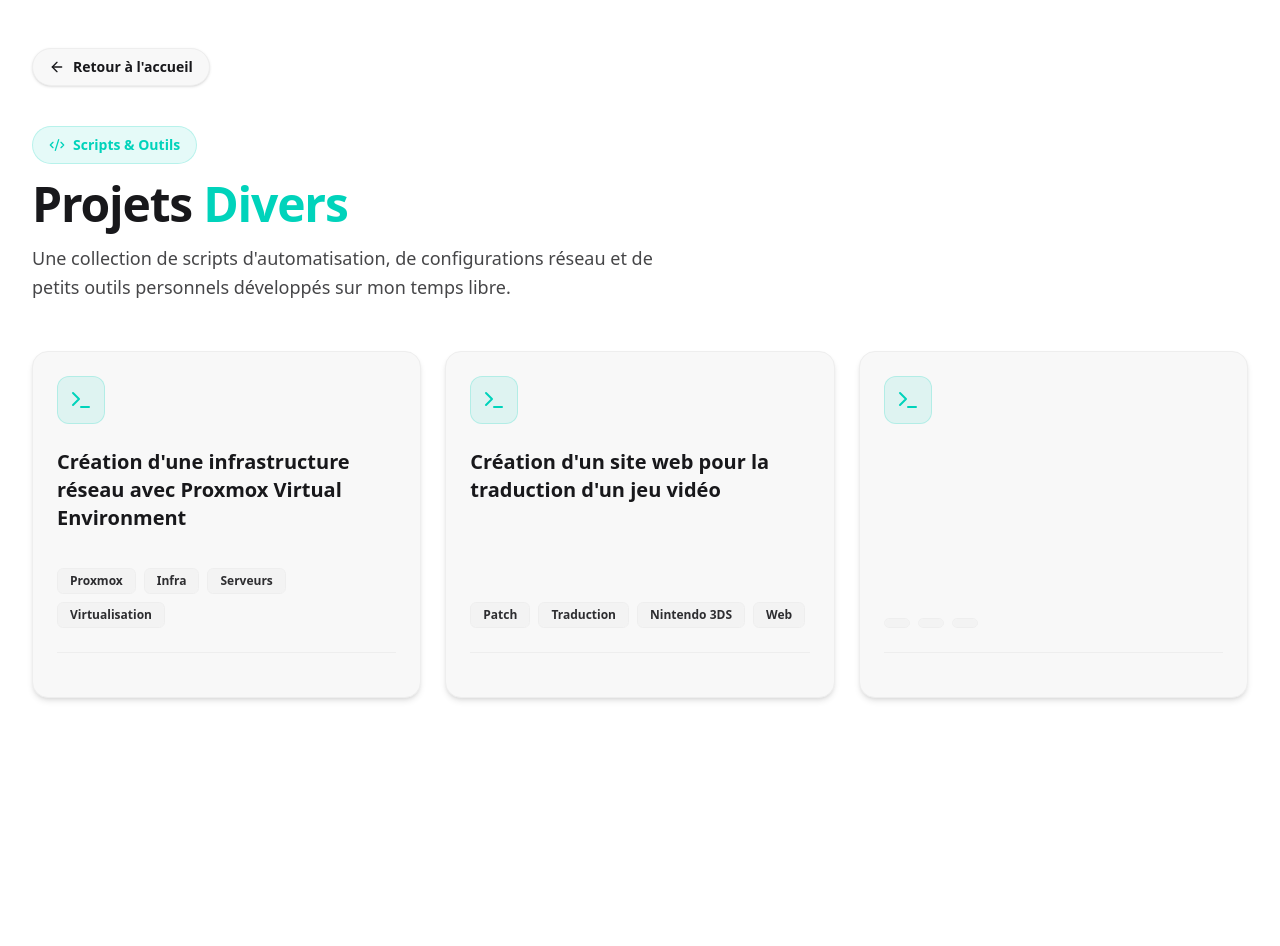
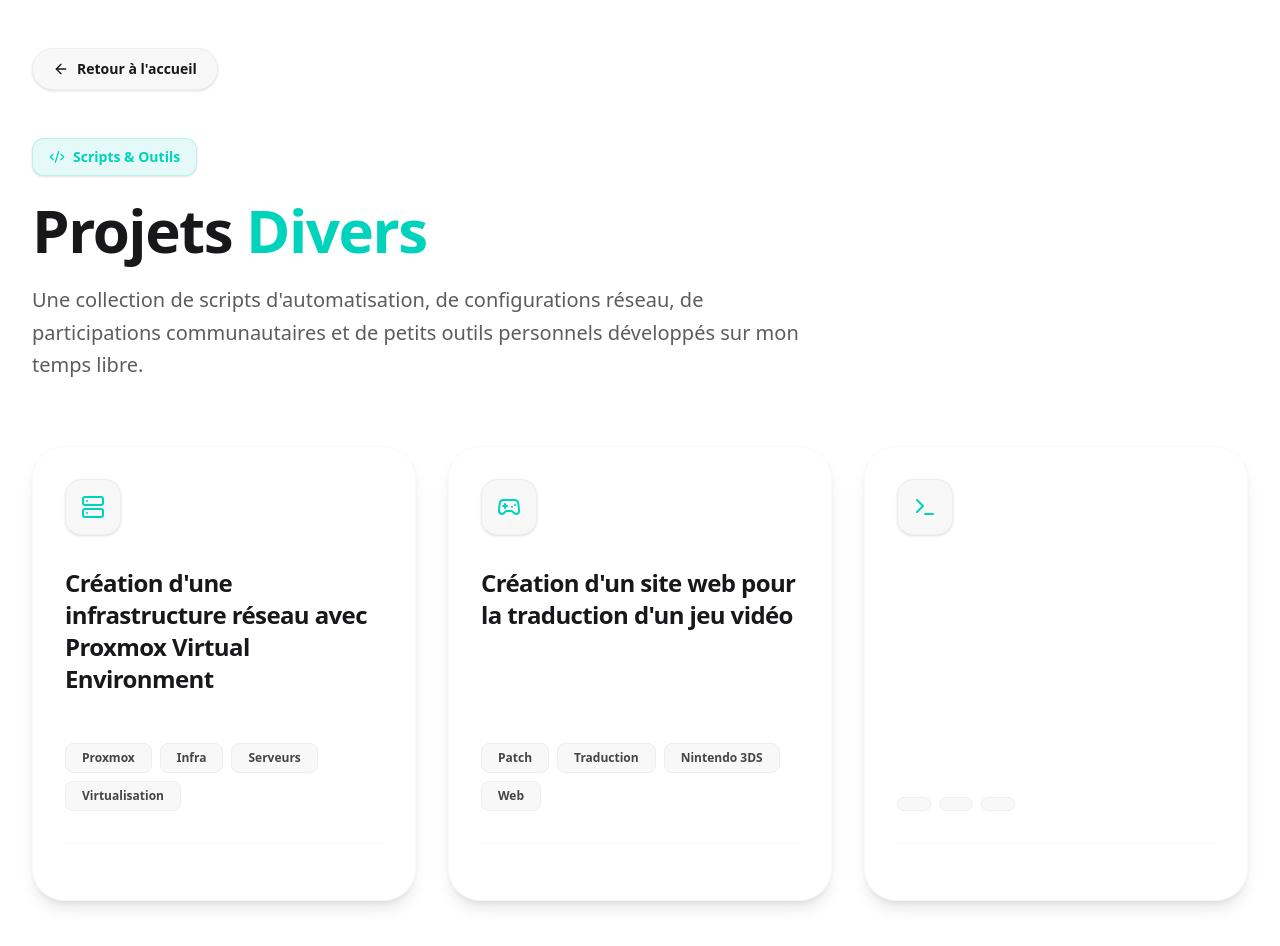
Before and after one commit to TheRinzler65/Portfolio, a React (Vite) app: page /divers in a window 1280 px wide. Shown: the top 946 px of the page. Before the commit the page ends 800 px from the top, so only its background shows below. Built offline with nearby package versions, Linux system fonts and the light colour scheme.

Commit message:
update page

```diff
--- a/src/components/MiscProjects.tsx
+++ b/src/components/MiscProjects.tsx
@@ -1,69 +1,97 @@
 import { Link } from "react-router-dom";
 import { miscProjects } from "../data/miscProjects";
-import { ArrowLeft, Github, Globe, Terminal, Code2 } from "lucide-react";
+import {
+  ArrowLeft,
+  Github,
+  Globe,
+  Terminal,
+  Code2,
+  Server,
+  Database,
+  Gamepad2,
+} from "lucide-react";
+
+const getProjectIcon = (title: string) => {
+  const t = title.toLowerCase();
+  if (t.includes("proxmox") || t.includes("infra") || t.includes("serveur")) {
+    return <Server className="w-6 h-6 text-accent" />;
+  }
+  if (t.includes("db") || t.includes("données")) {
+    return <Database className="w-6 h-6 text-accent" />;
+  }
+  if (t.includes("jeu") || t.includes("patch") || t.includes("galaxy")) {
+    return <Gamepad2 className="w-6 h-6 text-accent" />;
+  }
+  return <Terminal className="w-6 h-6 text-accent" />;
+};
 
 const MiscProjects = () => {
   return (
-    <div className="min-h-screen bg-base-100 py-12 px-4 md:px-8">
-      <div className="max-w-7xl mx-auto">
+    <div className="min-h-screen bg-base-100 py-12 px-4 md:px-8 relative overflow-hidden">
+      <div className="absolute top-0 right-0 w-[500px] h-[500px] bg-accent/5 rounded-full blur-3xl -z-10 translate-x-1/3 -translate-y-1/3"></div>
+
+      <div className="max-w-7xl mx-auto relative z-10">
         <Link
           to="/"
-          className="inline-flex items-center gap-2 px-4 py-2 rounded-full bg-base-200 hover:bg-base-300 transition-colors mb-10 text-sm font-semibold shadow-sm border border-base-300"
+          className="inline-flex items-center gap-2 px-5 py-2.5 rounded-full bg-base-200 hover:bg-accent hover:text-white transition-all duration-300 mb-12 text-sm font-bold shadow-sm border border-base-300 w-fit group"
         >
-          <ArrowLeft className="w-4 h-4" />
+          <ArrowLeft className="w-4 h-4 group-hover:-translate-x-1 transition-transform" />
           Retour à l'accueil
         </Link>
 
-        <div className="mb-12">
-          <div className="inline-flex items-center gap-2 px-4 py-2 rounded-full bg-accent/10 text-accent font-bold text-sm w-fit mb-4 border border-accent/20">
+        <div className="mb-16">
+          <div className="inline-flex items-center gap-2 px-4 py-2 rounded-xl bg-accent/10 text-accent font-bold text-sm w-fit mb-6 border border-accent/20 shadow-sm">
             <Code2 className="w-4 h-4" />
             <span>Scripts & Outils</span>
           </div>
-          <h1 className="text-4xl md:text-5xl font-extrabold text-base-content mb-4 tracking-tight">
+          <h1 className="text-4xl md:text-6xl font-black text-base-content mb-6 tracking-tight">
             Projets <span className="text-accent">Divers</span>
           </h1>
-          <p className="text-lg opacity-80 max-w-2xl leading-relaxed">
-            Une collection de scripts d'automatisation, de configurations réseau
-            et de petits outils personnels développés sur mon temps libre.
+          <p className="text-lg md:text-xl opacity-70 max-w-3xl leading-relaxed font-medium">
+            Une collection de scripts d'automatisation, de configurations
+            réseau, de participations communautaires et de petits outils
+            personnels développés sur mon temps libre.
           </p>
         </div>
 
-        <div className="grid grid-cols-1 md:grid-cols-2 lg:grid-cols-3 gap-6">
+        <div className="grid grid-cols-1 md:grid-cols-2 lg:grid-cols-3 gap-8">
           {miscProjects.map((project) => (
             <div
               key={project.id}
-              className="bg-base-200 rounded-2xl p-6 shadow-md border border-base-300 hover:border-accent/50 hover:shadow-xl hover:-translate-y-1 transition-all duration-300 flex flex-col group"
+              className="bg-base-100 rounded-[2rem] p-8 shadow-lg border border-base-200 hover:border-accent/40 hover:shadow-2xl hover:shadow-accent/10 hover:-translate-y-2 transition-all duration-500 flex flex-col group relative overflow-hidden"
             >
-              <div className="w-12 h-12 rounded-xl bg-accent/10 flex items-center justify-center mb-6 group-hover:scale-110 transition-transform duration-300 border border-accent/20">
-                <Terminal className="w-6 h-6 text-accent" />
+              <div className="absolute top-0 right-0 w-32 h-32 bg-accent/5 rounded-bl-full -z-10 group-hover:scale-150 transition-transform duration-700"></div>
+
+              <div className="w-14 h-14 rounded-2xl bg-base-200 flex items-center justify-center mb-8 group-hover:scale-110 group-hover:bg-accent/10 transition-all duration-500 border border-base-300 group-hover:border-accent/30 shadow-sm">
+                {getProjectIcon(project.title)}
               </div>
 
-              <h2 className="text-xl font-bold mb-3 group-hover:text-accent transition-colors">
+              <h2 className="text-2xl font-extrabold mb-4 group-hover:text-accent transition-colors duration-300 tracking-tight">
                 {project.title}
               </h2>
 
-              <p className="text-sm opacity-80 mb-6 flex-grow leading-relaxed">
+              <p className="text-base opacity-70 mb-8 flex-grow leading-relaxed font-medium">
                 {project.description}
               </p>
 
-              <div className="flex flex-wrap gap-2 mb-6">
+              <div className="flex flex-wrap gap-2 mb-8">
                 {project.tags.map((tag, index) => (
                   <span
                     key={index}
-                    className="px-3 py-1 rounded-md bg-base-300/50 border border-base-300 text-xs font-semibold opacity-90"
+                    className="px-4 py-1.5 rounded-lg bg-base-200 border border-base-300 text-xs font-bold text-base-content/80 group-hover:border-accent/20 transition-colors duration-300"
                   >
                     {tag}
                   </span>
                 ))}
               </div>
 
-              <div className="flex items-center justify-end gap-3 pt-5 border-t border-base-300 mt-auto">
+              <div className="flex items-center justify-end gap-3 pt-6 border-t border-base-200 mt-auto">
                 {project.repoLink && (
                   <a
                     href={project.repoLink}
                     target="_blank"
                     rel="noreferrer"
-                    className="btn btn-sm btn-ghost rounded-full gap-2 hover:bg-base-300"
+                    className="btn btn-sm btn-outline border-base-300 text-base-content rounded-full gap-2 hover:bg-base-200 hover:border-base-300"
                   >
                     <Github className="w-4 h-4" /> Code
                   </a>
@@ -73,7 +101,7 @@ const MiscProjects = () => {
                     href={project.demoLink}
                     target="_blank"
                     rel="noreferrer"
-                    className="btn btn-sm btn-accent rounded-full text-white gap-2 shadow-sm hover:shadow-accent/30"
+                    className="btn btn-sm btn-accent rounded-full text-white gap-2 shadow-md shadow-accent/20 hover:shadow-accent/40 hover:-translate-y-0.5 transition-all"
                   >
                     <Globe className="w-4 h-4" /> Voir
                   </a>
```
